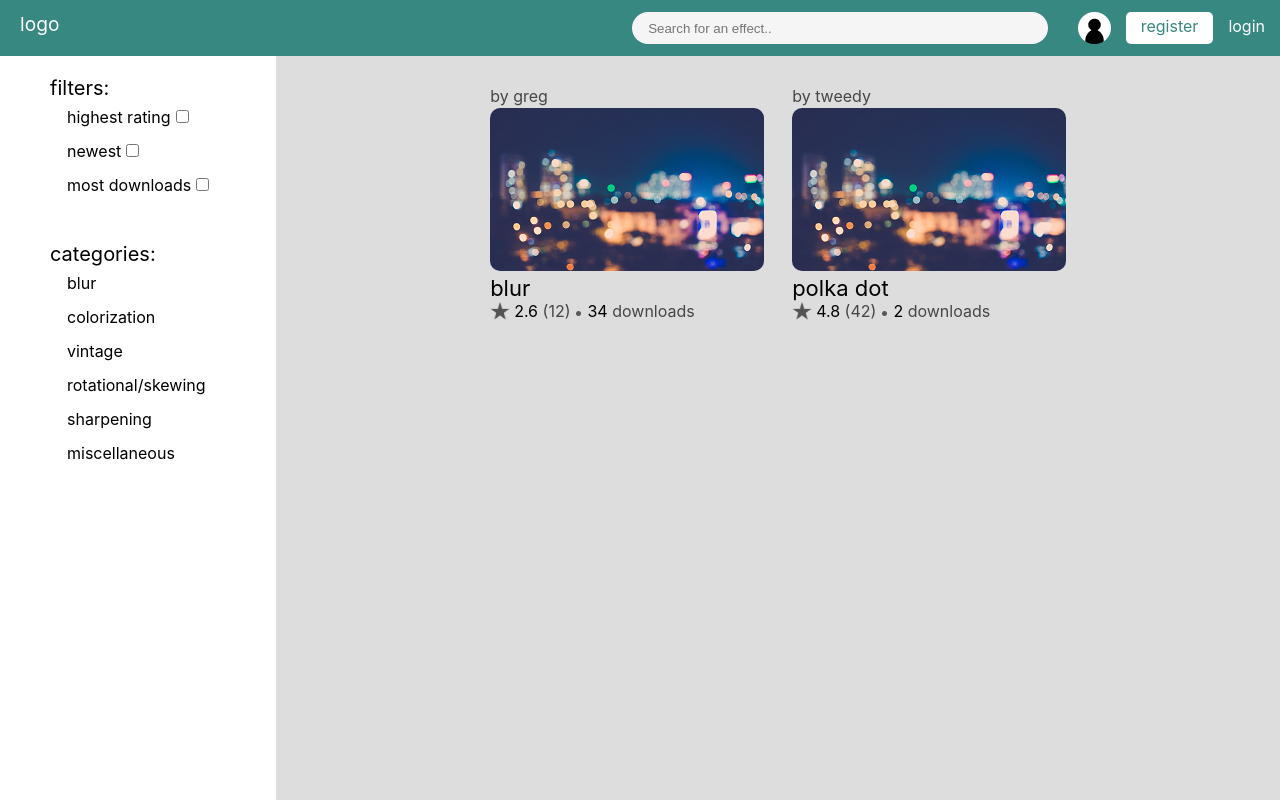
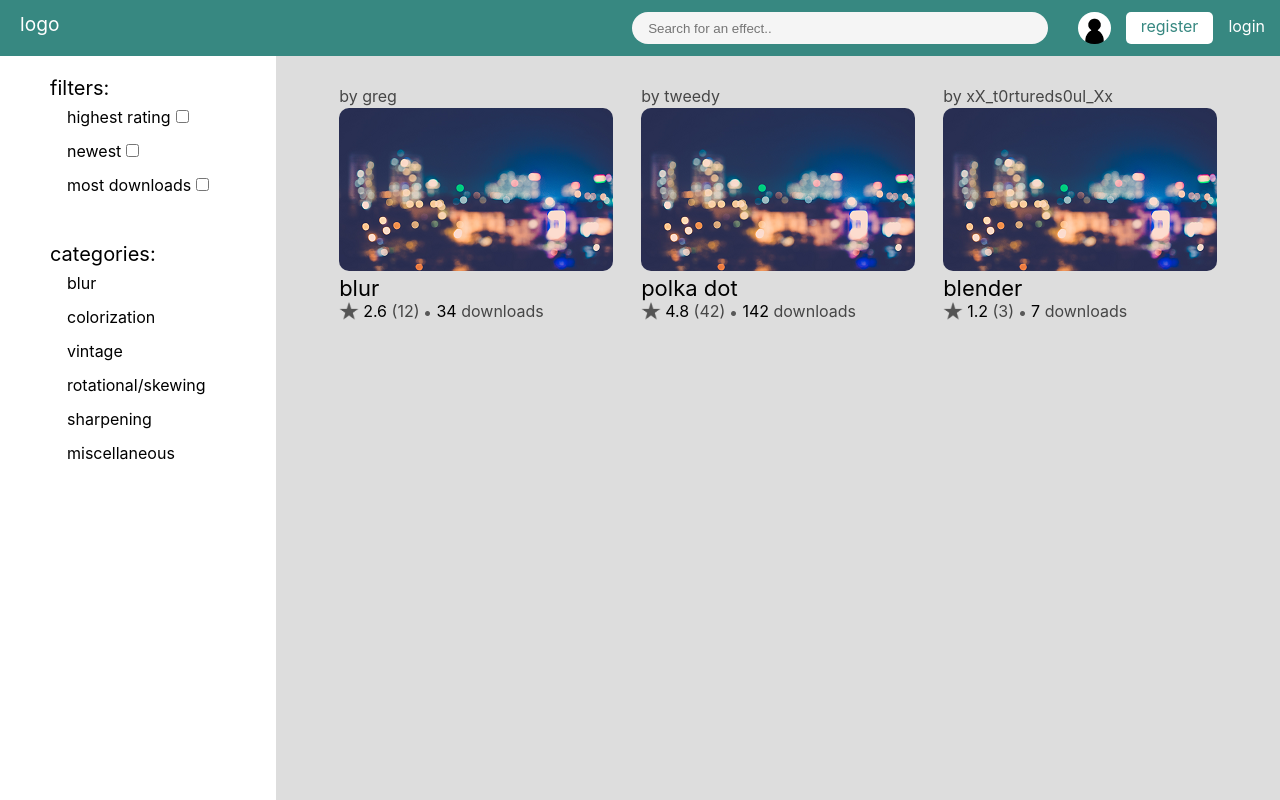
Before and after one commit to B-Evans99/customeffects, a React (Create React App) app in the folder custome/: page / in a window 1280 px wide. Shown: the top 800 px of the page. Built offline with nearby package versions, Linux system fonts and the light colour scheme.

Commit message:
feat(users.js): adding in one more effect to help demonstrate sorting

```diff
--- a/custome/src/data/users.js
+++ b/custome/src/data/users.js
@@ -18,7 +18,16 @@ export default {
         "Who doesn't love a good polka dot fiasco? A perusal of the polka dot pantry?",
       rating: 4.8,
       reviewers: 42,
-      downloads: 2
+      downloads: 142
+    },
+    {
+      eID: 2,
+      user: 2,
+      name: "blender",
+      desc: "I made this so that you can really make your colours blend.",
+      rating: 1.2,
+      reviewers: 3,
+      downloads: 7
     }
   ],
   users: {
```
